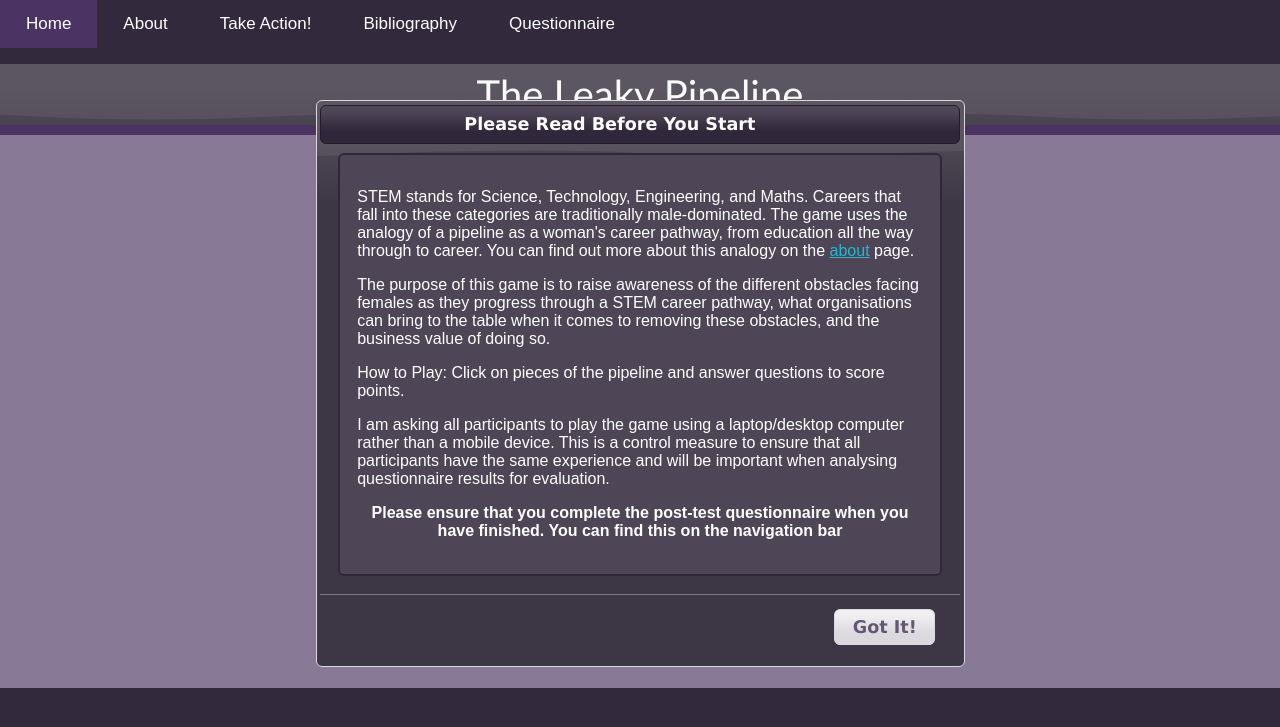
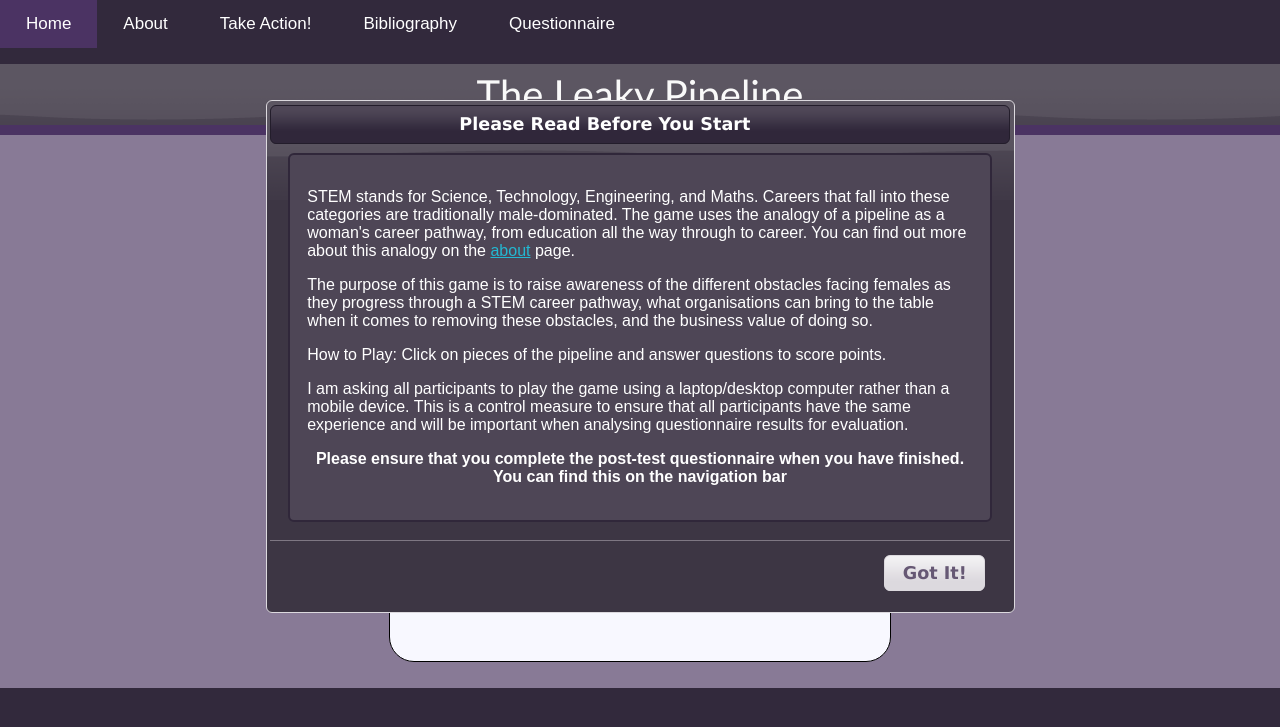
Before and after one commit to formerhermit/LeakyPipeline, a PHP site: page / in a window 1280 px wide. Shown: the top 727 px of the page. Run offline with PHP 8.4, Linux system fonts and the light colour scheme.

Commit message:
Final tweaks to popup and styling

```diff
--- a/CSS/StyleSheet.css
+++ b/CSS/StyleSheet.css
@@ -71,8 +71,8 @@ p {
     background-color: #887A96;
    padding-top: 1%;
    padding-bottom: 1%;
+   padding-left: 5px;
     border-radius: 6px;
-    border-width: 2px;
     border-style: solid;
     border-color: #30273A;
     display:inline-block;
@@ -82,17 +82,19 @@ p {
 #dialogQuestion {
     font-size:medium;
      font-family: Arial, serif;
-     float: right;
+     float: left;
      padding-top: 5px;
      padding-bottom: 0px;
-     text-align: center;
+     padding-right: 5px;
+     padding-left: 10px;
+     border-width: 2px;
     width: 75%;
 }
 
 #dialogImage {
     width: 15%;
     float: left;
-    margin-left: 10px;
+    padding-right: 5px;
 
 }
 
--- a/JS/Script.js
+++ b/JS/Script.js
@@ -21,7 +21,7 @@ $(document).ready(function () {
         active: false
     });
 
-    var winW = $(window).width() / 2;
+    var winW = $(window).width() / 2+100;
     var myPos = { my: "center top", at: "center top+100", of: window };
 
     //When page loads show welcome message
@@ -43,7 +43,7 @@ $(document).ready(function () {
 
     //make this happen when document ready - prepare dialog box for scenarios
 
-    var winW = $(window).width() / 2;
+    var winW = $(window).width() / 2 +150;
     var dialog = $("#dialog").dialog({
         dialogClass: "no-close",
         width: winW,
@@ -90,7 +90,7 @@ $(document).ready(function () {
     });
 
     //Feedback Box
-    var winW = $(window).width() / 2;
+    var winW = $(window).width() / 2 +100;
     var feedbackDialog = $("#feedbackDialog").dialog({
         dialogClass: "no-close",
         width: winW,
@@ -177,7 +177,7 @@ $(document).ready(function () {
     }
 
     //another popup, this time for results.
-    var winW = $(window).width() / 2;
+    var winW = $(window).width() / 2 +100;
 
     var resultsDialog = $("#resultsDialog").dialog({
         dialogClass: "no-close",
@@ -297,16 +297,19 @@ function fallingWater() {
                     var DripH = $(window).height();
                     $('#DripZone').css("background-image", "url(Images/LosingBG.png)");
                     $('#DripZone').css("height", DripH);
+                    //changebackground to leaky background
                 for (var i = 0; i < qt; ++i) {
                     var $droplet = $('<div class="droplet"></div>');
                     var randomImageSize = Math.ceil(Math.random()*60)+10;
+                    //variable to make images random sizes
                     $droplet.css({
                         'left': (Math.random() * $(window).width()) + 'px',
                         'top': (- Math.random() * $(window).height()) + 'px',
                         'width': randomImageSize + 'px',
                         'height': randomImageSize + 'px'
+                        //use droplet CSS and random variable to make droplets
                     });
-                    // add this snowflake to the set of snowflakes
+                    // add this droplet to the set of droplets
                     $WaterDroplets = $WaterDroplets.add($droplet);
                 }
                 $('#DripZone').prepend($WaterDroplets);
--- a/home.html
+++ b/home.html
@@ -68,7 +68,7 @@
     </div>
         <div id="dialog" title="Scenario">
             <div>
-                <div id="questionContainer"><div id="dialogImage"></div><div class="p2" id="dialogQuestion"></div></div></div>
+                <div id="questionContainer"><div id="dialogImage"></div><div id="dialogQuestion" style="text-align: left"></div></div></div>
                     <div class="p4">
                         <div id="radioLabel" style="cursor:pointer"><input type="radio" name="radChoice" class="terms" id="dialogC1" value="1" checked="checked"/><label id="dialogL1" for="dialogC1" style="cursor:pointer"></label><br/></div>
                         <p></p>
```
